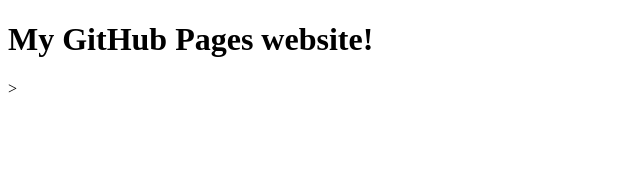
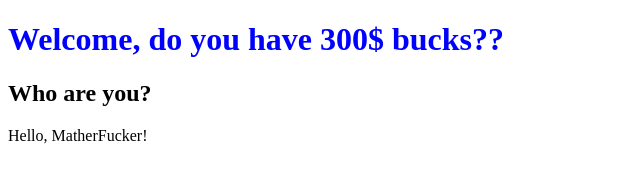
Before and after one commit to OleksandrErm/OleksandrErm.github.io, a plain HTML site: page index.html in a window 1280 px wide. Shown: the whole page, without its empty margins (0-640 px from the left). Drawn offline with Linux system fonts and the light colour scheme.

Commit message:
fix the problem

```diff
--- a/index.html
+++ b/index.html
@@ -1,9 +1,11 @@
 <!DOCTYPE html>
 <html lang="en">
 <head>
-    <title>My site</title>
+    <title>Hello</title>
 </head>
 <body>
-    <h1> My GitHub Pages website! </h1>>
+    <h1 style=color:blue;>Welcome, do you have 300$ bucks??</h1>
+     <h2> Who are you?</h2>
+    Hello, MatherFucker!
 </body>
 </html>
```
